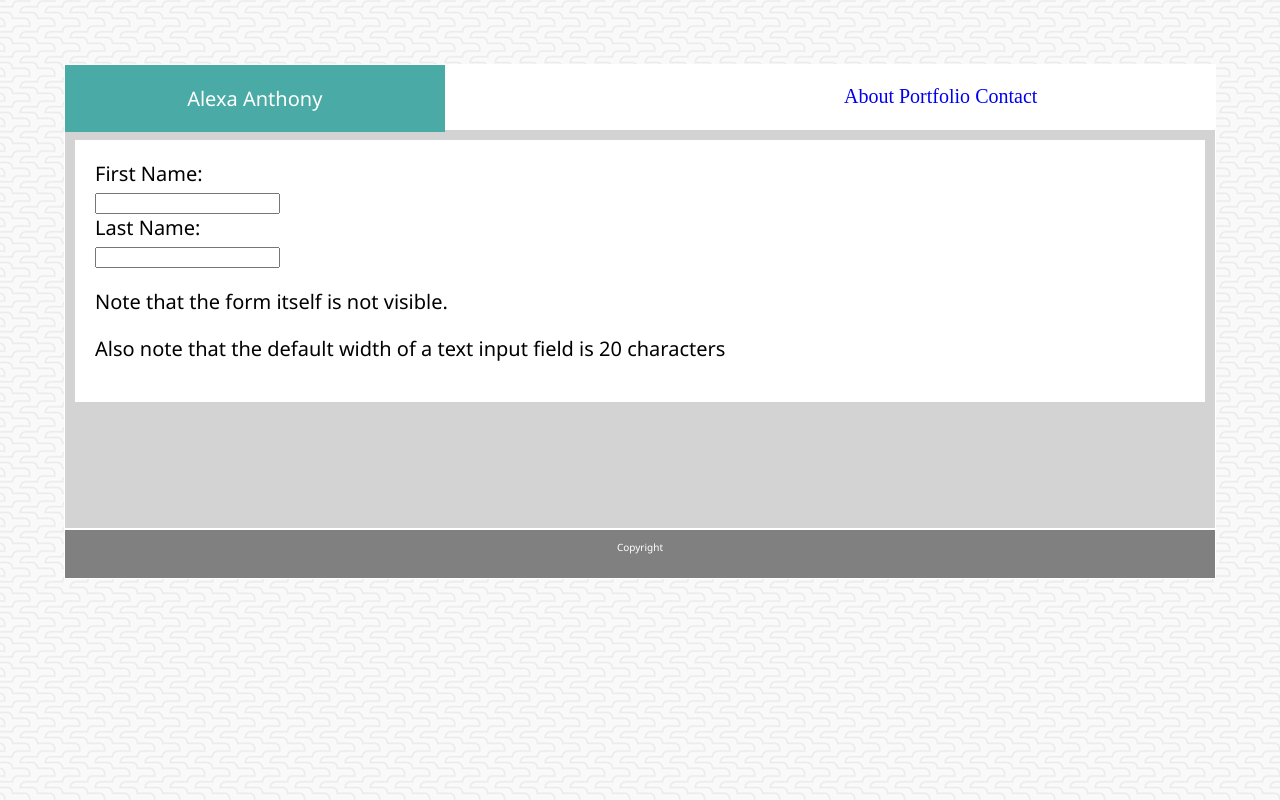
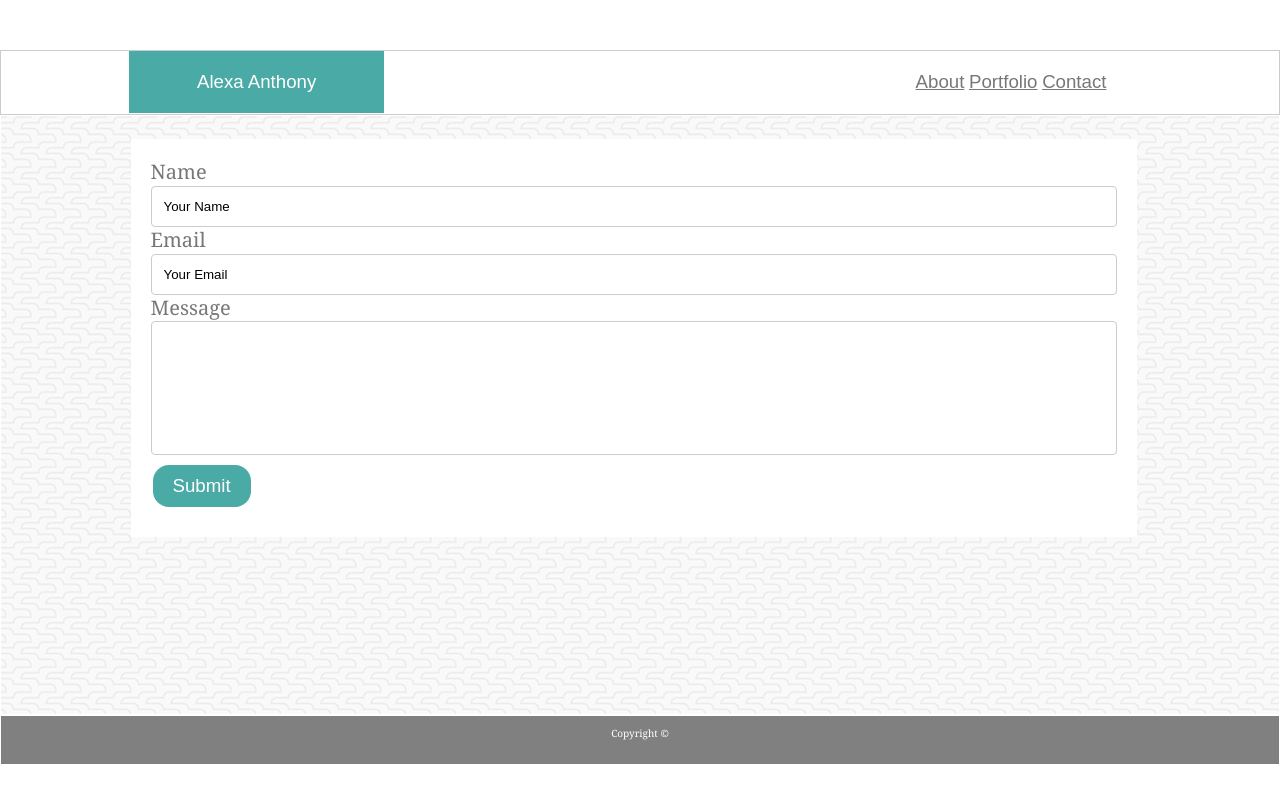
Before and after one commit to alexahanthony/studentportfolio, a plain HTML site: page contact.html in a window 1280 px wide. Drawn offline with Linux system fonts and the light colour scheme.

Commit message:
updated all pages with formatting

```diff
--- a/contact.html
+++ b/contact.html
@@ -13,6 +13,10 @@
 <body>
     <div class="container">
         <header>
+                <section id="far-left">
+
+                </section>
+
                 <section id="left">
                        Alexa Anthony
                       </section>
@@ -32,18 +36,22 @@
                   <main>
                         <section id="middle">
                                 <form>
-                                    First Name:<br>
-                                        <input type="text" name"firstname">
+                                    Name<br>
+                                        <input type="text" name="name" value="Your Name">
                                     <br>
-                                    Last Name:<br>
-                                        <input type="text" name="lastname">
+                                    Email<br>
+                                        <input type="text" name="email" value="Your Email">
+                                    <br>
+                                    Message<br>
+                                        <input type="text2" name="message">
+                                    <br>
+
                                 </form>
-                                    <p>Note that the form itself is not visible.</p>
-                                    <p>Also note that the default width of a text input field is 20 characters</p>
+                                    <button class="button">Submit</button>
                         </section>
                   </main>
                 </div>
-                <footer>Copyright</footer>
+                <footer>Copyright © </footer>
               </div>
 </body>
 
--- a/style.css
+++ b/style.css
@@ -6,13 +6,13 @@
   margin: 0 auto;
   margin-top: 50px;
   color: white;
-  font-family: 'Segoe UI', Tahoma, Geneva, Verdana, sans-serif;
+  font-family: 'Georgia', Times, 'Times New Roman', serif;;
   font-size: 1.25em;
 }
 
 body {
- margin: 5%;
- background-image: url(../studentportfolio/assets/images/beanstalk.png);
+ margin: 0%;
+ font-family: 'Arial', 'Helvetica Neue', Helvetica, sans-serif;
 }
 
 /*.container2 {
@@ -27,18 +27,21 @@ header {
   background-color: white;
   height: 65px;
   border: 1px solid white;
+  border-color: #cccccc;
+  font-family:'Arial', 'Helvetica Neue', Helvetica, sans-serif;
+  font-size: 14pt;
 }
 
 main {
-  background-color: lightgrey;
-  height: 400px;
+  background-image: url(../studentportfolio/assets/images/beanstalk.png);
+  height: 600px;
   padding: 10px;
   border: 1px solid white;
 }
 
 a {
-  font-family: 'Times New Roman', Times, serif;
-  text-decoration: none;
+    color:#777777;
+    font-family: Arial, Helvetica, sans-serif;
 }
 
 footer {
@@ -49,6 +52,8 @@ footer {
   text-align: center;
   font-size: 10px;
   vertical-align: bottom;
+  color: white;
+  width: 100%;
 }
 section {
   padding: 20px;
@@ -58,25 +63,28 @@ section {
   vertical-align: bottom;
 }
 
+#far-left {
+  float: left;
+  background: white;
+  width: 10%;
+}
 #left {
   float: left;
-  /* width: 33.3%; */
+  width: 20%;
   color: #fff;
   background: #4aaaa5;
   text-align: center;
 }
 
-#middle {
+#center {
   float: left;
-  /* width: 33.3%; */
-  width: 100%;
-  color: black;
+  width: 40%;
   background: white;
 }
 
 #right {
   float: left;
-  /* width: 33.3%; */
+  width: 30%;
   color: #777777;
   background: white;
   font-family: 'Times New Roman', Times, serif;
@@ -84,6 +92,59 @@ section {
 
 #center {
   float: left;
-  /* width: 33.3%; */
+  width: 40%;
   background: white;
 }
+img {
+  float: left;
+  padding-right: 10px;
+}
+h1 {
+  color: #4aaaa5;
+  font-family: 'Georgia', Times, 'Times New Roman', serif;
+}
+
+#middle {
+  float: left;
+  margin-top: 10pt;
+  margin-left: 9.5%;
+  margin-right: 30%;
+  width: 80%;
+  color:#777777;
+  background: white;
+  text-align: justify;
+  line-height: 20pt;
+  background: white;
+}
+
+/*form*/
+input[type=text], select, textarea{
+  width: 100%;
+  padding: 12px;
+  border: 1px solid #ccc;
+  border-radius: 4px;
+  box-sizing: border-box;
+  resize: vertical;
+}
+
+input[type=text2], select, textarea{
+  width: 100%;
+  height: 100pt;
+  padding: 12px;
+  border: 1px solid #ccc;
+  border-radius: 4px;
+  box-sizing: border-box;
+}
+.button {
+  background-color: #4aaaa5;
+  border: none;
+  color: white;
+  padding: 10px 20px;
+  text-align: center;
+  text-decoration: none;
+  display: inline-block;
+  margin: 10px 2px;
+  cursor: pointer;
+  border-radius: 16px;
+  font-size: 14pt;
+}
```
Also changed, not shown: index.html (+13 -9 lines), portfolio.html (+5 -1 lines). Lines whose indentation alone changed are shown as unchanged.
